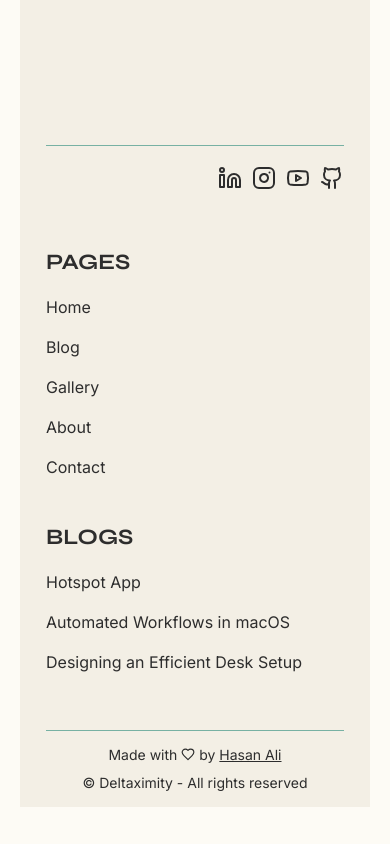
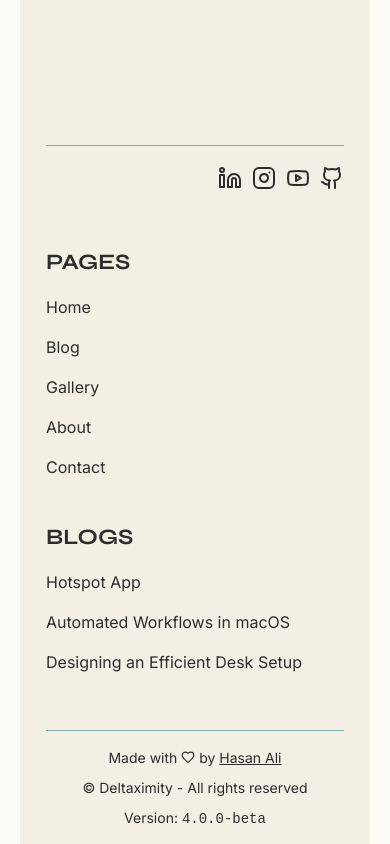
Before and after one commit to Deltaximity/portfolio-v4, a Next.js app: page / in a window 390 px wide. Shown: the part 4913-5757 px from the top of the page. Before the commit the page ends 5720 px from the top, so only its background shows below. Built offline with nearby package versions, Linux system fonts and the light colour scheme.

Commit message:
Update footer UI and responsiveness

```diff
--- a/src/components/Footer.tsx
+++ b/src/components/Footer.tsx
@@ -44,6 +44,7 @@ export default function Footer() {
                 <div className="content-wrapper fineprint">
                     <p>Made with <Heart size={14} /> by <Link href="https://github.com/Deltaximity">Hasan Ali</Link></p>
                     <p>© Deltaximity - All rights reserved</p>
+                    <p>Version: <code>4.0.0-beta</code></p>
                 </div>
             </div>
         </footer>
--- a/src/styles/layout/_footer.scss
+++ b/src/styles/layout/_footer.scss
@@ -37,17 +37,16 @@ footer {
     .credits {
         height: inherit;
         border-top: 1px solid $color-gray;
+        padding: 0 calc($grid-gap*3);
 
         .content-wrapper {
             height: inherit;
             display: flex;
             align-items: center;
-            padding-left: 12.5%; // 100/8 columns
+            justify-content: space-between;
+            gap: 0 $grid-gap;
         }
 
-        p {
-            margin-right: 100px;
-        }
     }
 }
 
@@ -66,9 +65,7 @@ footer {
         }
 
         .credits {
-            .content-wrapper {
-                padding-left: 0;
-            }
+            padding: 0;
         }
     }
 }
@@ -108,8 +105,7 @@ footer {
                 flex-wrap: wrap;
 
                 p {
-                    margin: 1em $grid-gap 1em 0;
-                    line-height: 2;
+                    line-height: 1;
                 }
             }
         }
@@ -135,7 +131,7 @@ footer {
                 flex-direction: column;
                 padding: 10px 0;
                 p {
-                    margin: 0;
+                    margin: 8px;
                 }
             }
         }
```
